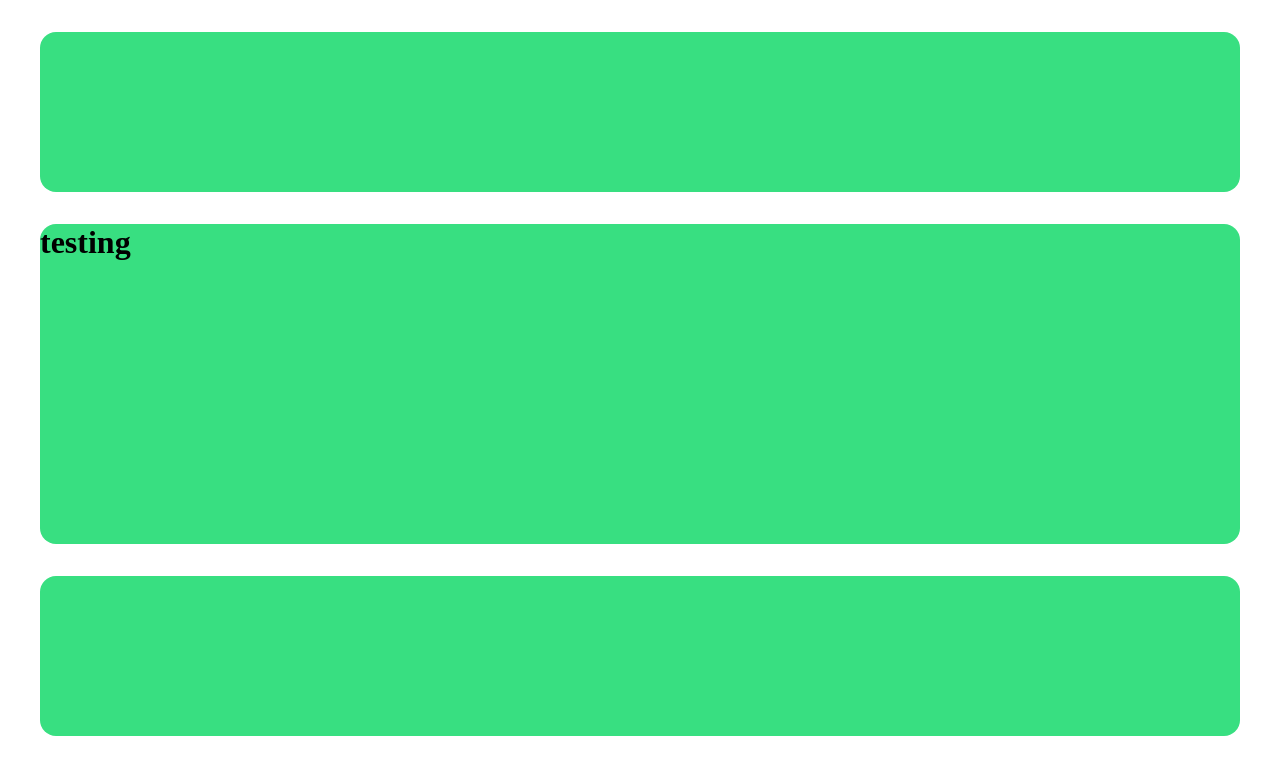
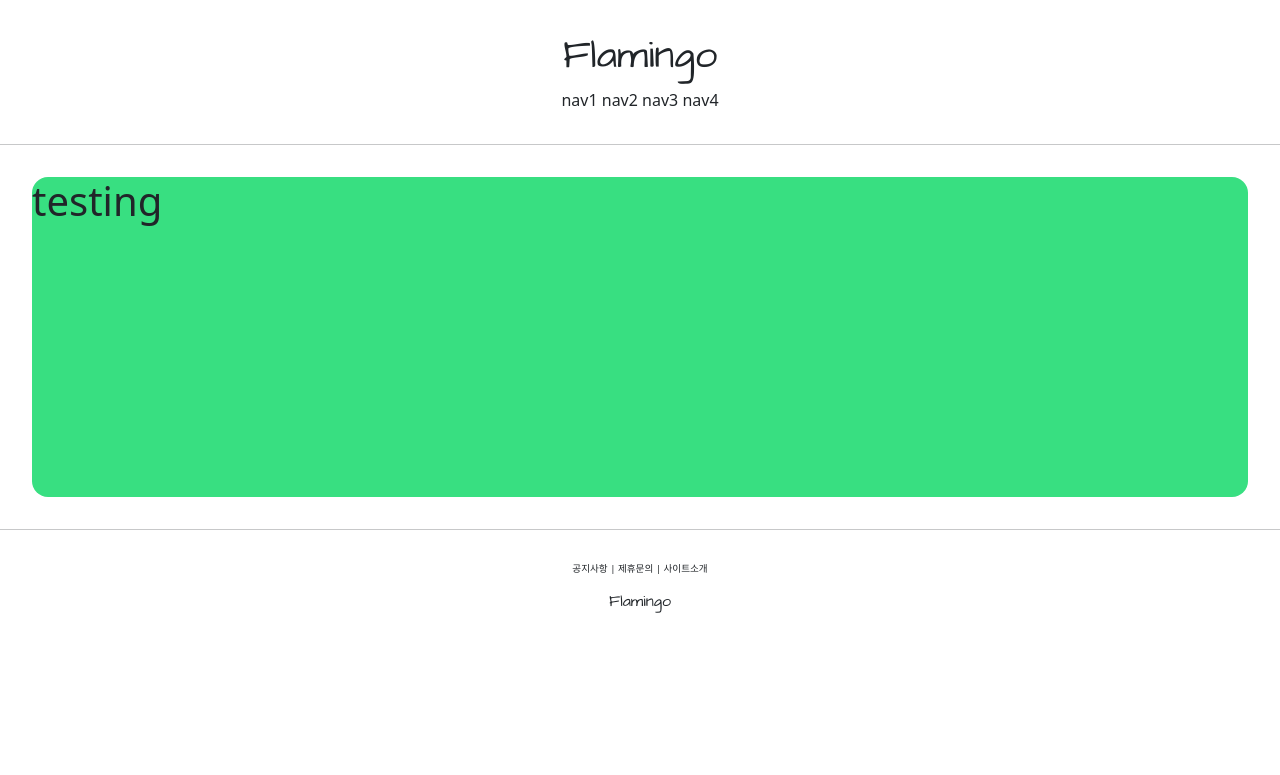
Before and after one commit to godjaehee/flamingo, a Django app: page /account/hello_world/ in a window 1280 px wide. Shown: the top 775 px of the page. Run offline with Django 3.2, Linux system fonts and the light colour scheme.

Commit message:
style 변경

```diff
--- a/templates/base.html
+++ b/templates/base.html
@@ -4,8 +4,12 @@
 <body>
     {% include 'header.html' %}
 
+    <hr>
+
     {% block content %}
     {% endblock %}
+
+    <hr>
 
     {% include 'footer.html' %}
 </body>
--- a/templates/footer.html
+++ b/templates/footer.html
@@ -1,3 +1,10 @@
-<div style="height: 10rem; background-color: #38df81; border-radius:1rem; margin: 2rem;">
-
+    <div style="text-align:center; margin-top:2rem; ">
+        <div style="font-size:0.6rem;">
+            <span>공지사항</span> |
+            <span>제휴문의</span> |
+            <span>사이트소개</span>
+        </div>
+        <div style="margin-top:1rem; font-family: 'Architects Daughter', cursive;">
+            <h6>Flamingo</h6>
+        </div>
     </div>
--- a/templates/head.html
+++ b/templates/head.html
@@ -1,4 +1,12 @@
 <head>
     <meta charset="UTF-8">
     <title>Flamingo</title>
+<!--  bootstrap  -->
+    <link href="https://cdn.jsdelivr.net/npm/bootstrap@5.1.1/dist/css/bootstrap.min.css" rel="stylesheet"
+          integrity="sha384-F3w7mX95PdgyTmZZMECAngseQB83DfGTowi0iMjiWaeVhAn4FJkqJByhZMI3AhiU"
+          crossorigin="anonymous">
+<!--  google font  -->
+    <link rel="preconnect" href="https://fonts.googleapis.com">
+    <link rel="preconnect" href="https://fonts.gstatic.com" crossorigin>
+    <link href="https://fonts.googleapis.com/css2?family=Architects+Daughter&display=swap" rel="stylesheet">
 </head>
--- a/templates/header.html
+++ b/templates/header.html
@@ -1,3 +1,12 @@
-<div style="height: 10rem; background-color: #38df81; border-radius:1rem; margin: 2rem;">
+    <div style="text-align:center; margin:2rem 0;">
+        <div >
+            <h1 style="font-family: 'Architects Daughter', cursive;">Flamingo</h1>
+        </div>
+        <div>
+            <span>nav1</span>
+            <span>nav2</span>
+            <span>nav3</span>
+            <span>nav4</span>
+        </div>
 
     </div>
```
